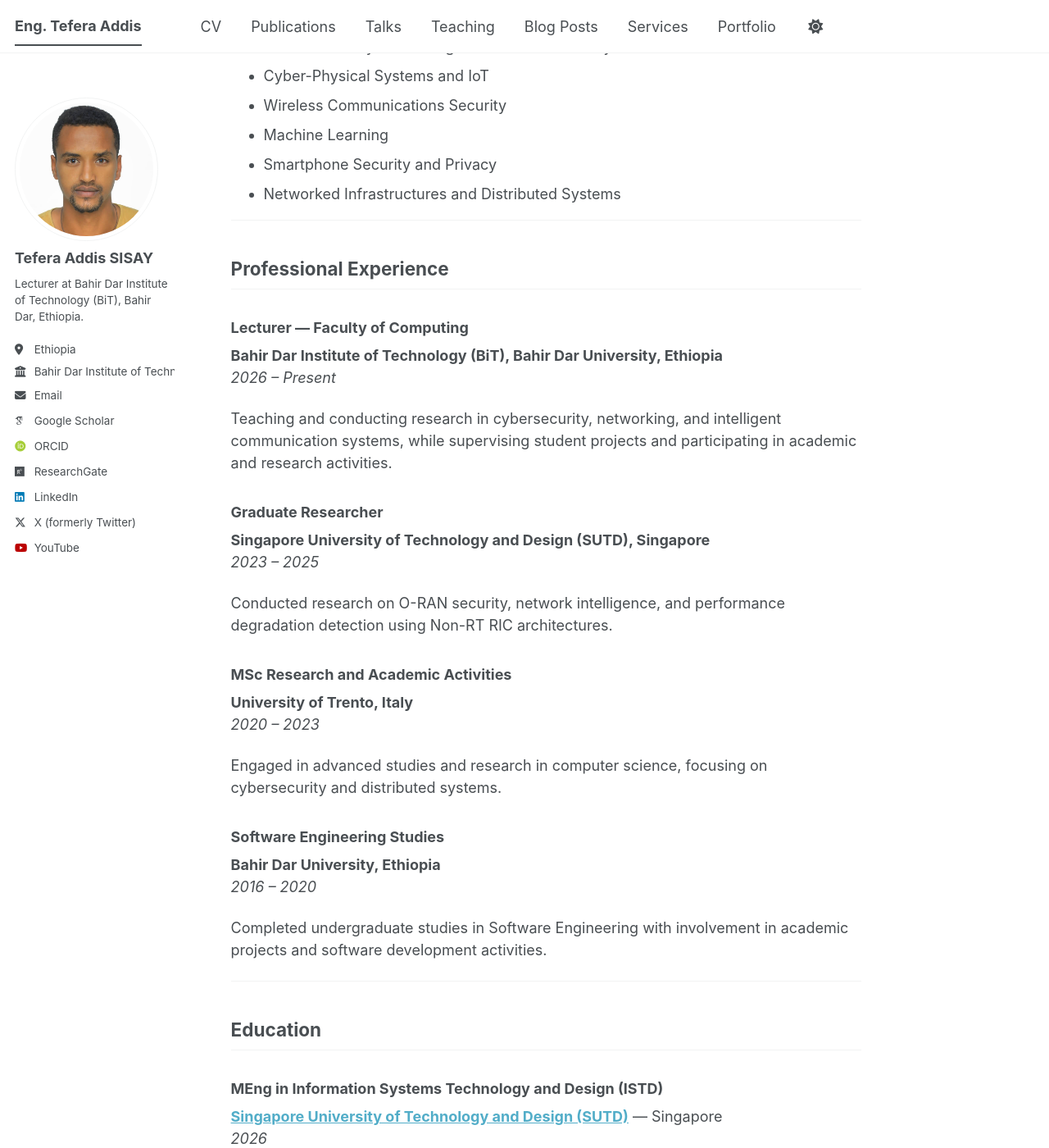
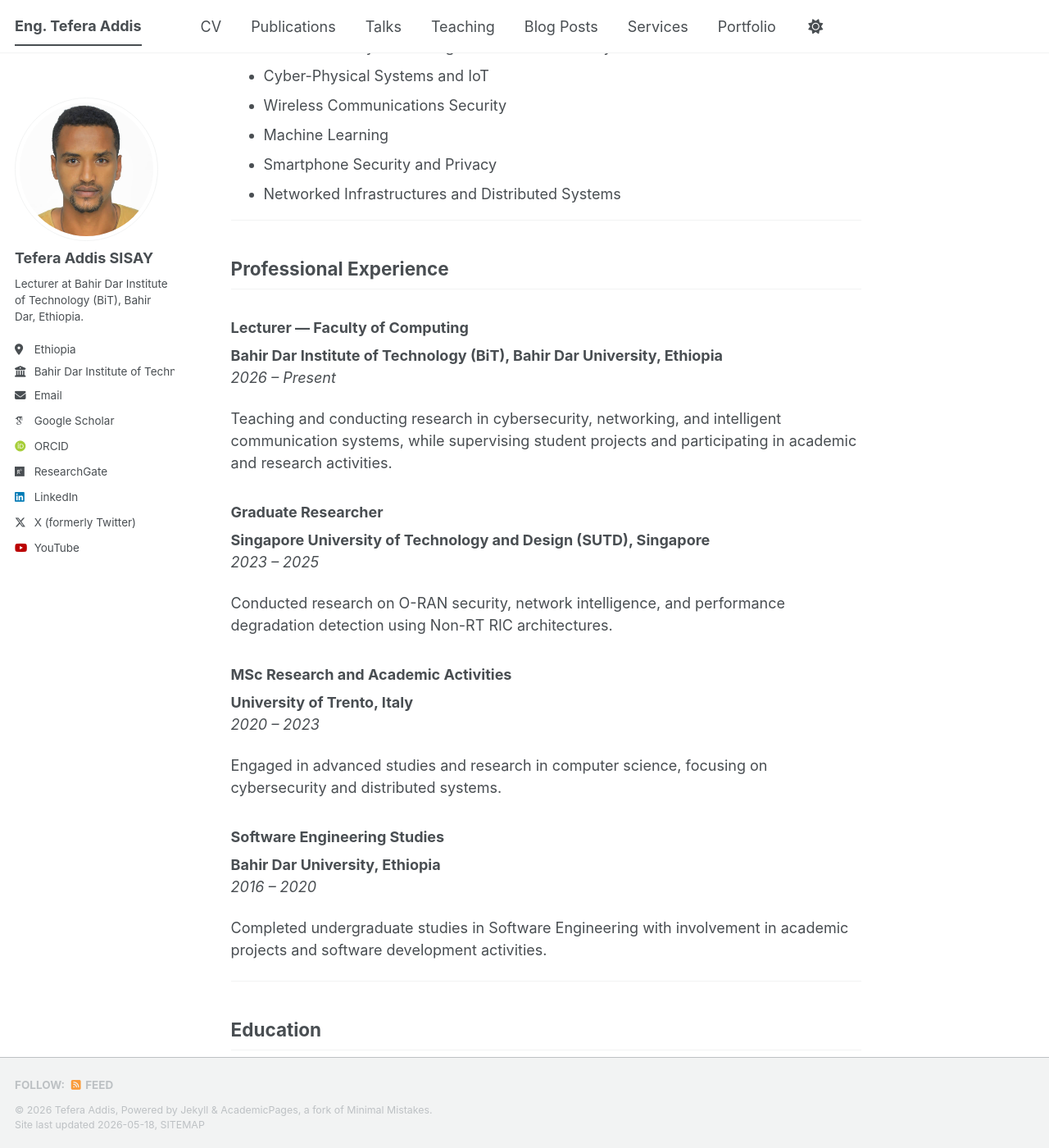
Before and after one commit to tefera-addis-sisay/tefera-addis-sisay.github.io, a Jekyll site: the page built from _pages/about.md, in a window 1280 px wide and 1400 px high, scrolled down 529 px. Shown: the whole window at 82% size. Built offline with Jekyll 4.4.1, drawn with Linux system fonts in a browser that asks for light colours; some web fonts are replaced; a script bundle is joined from its source files by our own code; library files that are not in the unit come from our copies.

Commit message:
Update _footer.scss

```diff
--- a/_sass/layout/_footer.scss
+++ b/_sass/layout/_footer.scss
@@ -10,28 +10,30 @@
   float: left;
   margin-left: 0;
   margin-right: 0;
-  margin-top: 2em;   /* smaller top gap */
+  margin-top: 3em;
   width: 100%;
   clear: both;
 
+  /* keep footer in normal document flow so custom widgets do not overlap content */
   height: auto;
-  position: relative;
-  bottom: auto;
+
+  /* keep the footer on the bottom of the page */
+  position: fixed;
+  bottom: 0;
 
   -webkit-animation: intro 0.3s both;
           animation: intro 0.3s both;
   -webkit-animation-delay: 0.45s;
           animation-delay: 0.45s;
-
   border-top: 1px solid var(--global-dark-border-color);
 
   footer {
     @include clearfix;
     margin-left: auto;
     margin-right: auto;
-    margin-top: 0.5em;
+    margin-top: 1em;
     max-width: 100%;
-    padding: 0 1em 0.5em;   /* smaller padding */
+    padding: 0 1em 1em;
 
     @include breakpoint($x-large) {
       max-width: $x-large;
@@ -52,22 +54,14 @@
   .far,
   .fal {
     color: var(--global-text-color-light);
-    font-size: 0.9em;   /* smaller icons */
   }
 }
 
-/* keep content clear of footer */
-.page__content {
-  padding-bottom: 3rem;
+.page__footer-copyright {
+  font-family: $global-font-family;
+  font-size: $type-size-7;
 }
 
-/* smaller copyright text */
-.page__footer-copyright {
-  font-family: $global-font-family;
-  font-size: 0.7rem;
-}
-
-/* smaller follow/social links */
 .page__footer-follow {
   ul {
     margin: 0;
@@ -77,24 +71,26 @@
 
   li {
     display: inline-block;
-    padding-top: 2px;
-    padding-bottom: 2px;
+    padding-top: 5px;
+    padding-bottom: 5px;
     font-family: $sans-serif-narrow;
-    font-size: 0.75rem;   /* smaller text */
+    font-size: $type-size-6;
     text-transform: uppercase;
   }
 
   li + li:before {
     content: "";
-    padding-right: 3px;
+    padding-right: 5px;
   }
 
   a {
-    padding-right: 6px;   /* less spacing */
+    padding-right: 10px;
     font-weight: bold;
   }
 
-  .social-icons a {
-    white-space: nowrap;
+  .social-icons {
+    a {
+      white-space: nowrap;
+    }
   }
 }
```
